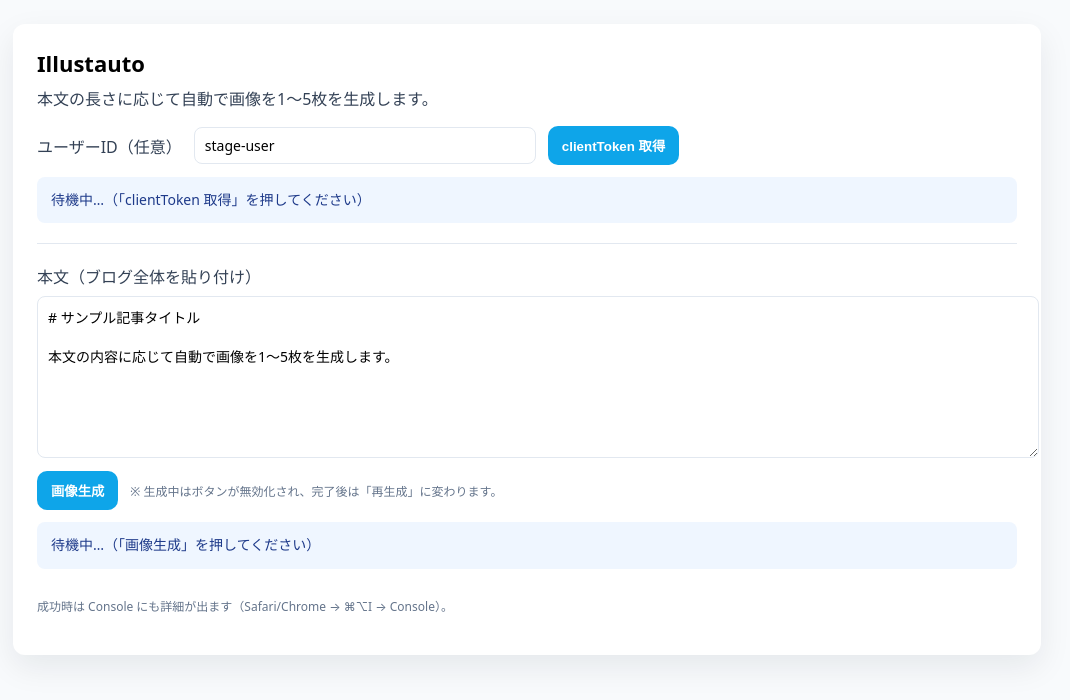
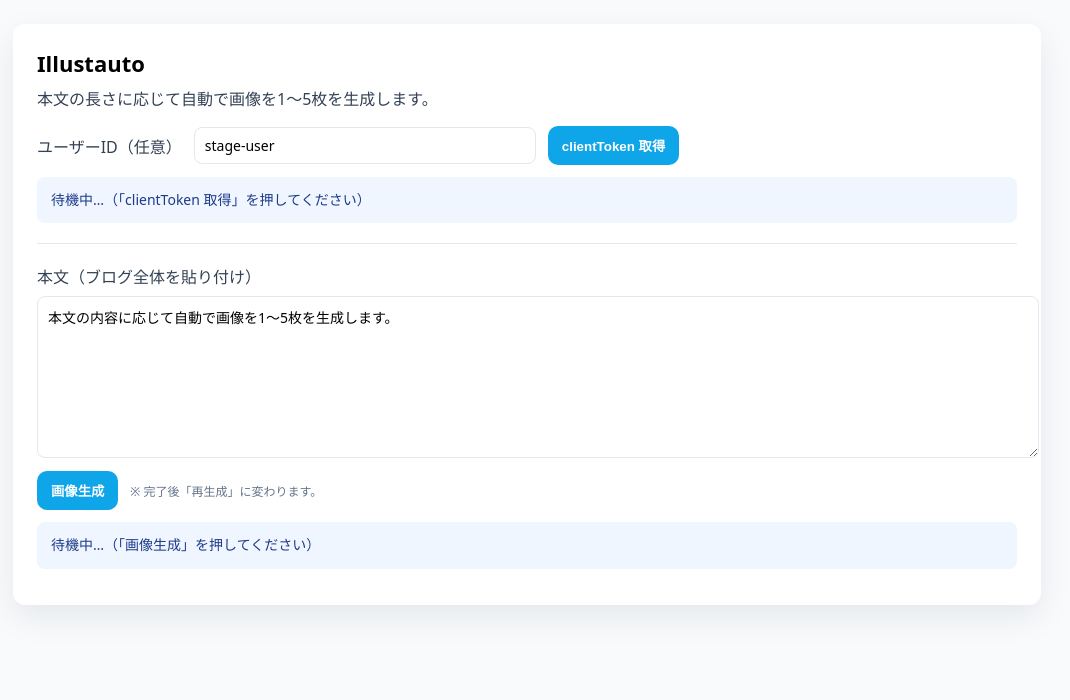
Before and after one commit to UNICUS-carp/ai-image, a website: page public/index.html in a window 1280 px wide. Shown: the whole page, without its empty margins (113-1183 px from the left). Drawn offline with Linux system fonts and the light colour scheme.

Commit message:
Update index.html

```diff
--- a/public/index.html
+++ b/public/index.html
@@ -47,19 +47,17 @@
       <div class="row">
         <label for="article">本文（ブログ全体を貼り付け）</label>
       </div>
-      <textarea id="article"># サンプル記事タイトル
-
+      <textarea id="article">
 本文の内容に応じて自動で画像を1〜5枚を生成します。</textarea>
 
       <div class="row">
         <button id="btnGenerate">画像生成</button>
-        <span class="muted">※ 生成中はボタンが無効化され、完了後は「再生成」に変わります。</span>
+        <span class="muted">※ 完了後「再生成」に変わります。</span>
       </div>
       <div id="statusGen" class="status">待機中…（「画像生成」を押してください）</div>
 
       <div id="gallery" class="imgbox"></div>
 
-      <p class="muted" style="margin-top:16px;">成功時は Console にも詳細が出ます（Safari/Chrome → ⌘⌥I → Console）。</p>
     </div>
 
     <script>
```
